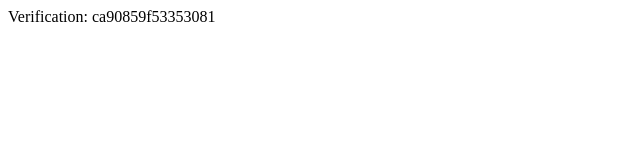
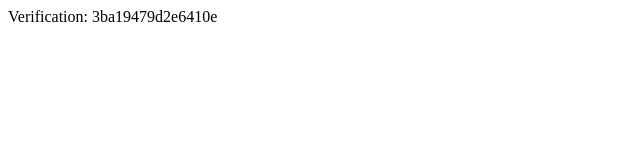
Before and after one commit to mrsergeyesmirnov-svg/landing, a plain HTML site: page landing3/yandex_3ba19479d2e6410e.html in a window 1280 px wide. Shown: the full height of the page, 0-640 px from the left. Drawn offline with Linux system fonts and the light colour scheme.

Commit message:
Update yandex_3ba19479d2e6410e.html

```diff
--- a/landing3/yandex_3ba19479d2e6410e.html
+++ b/landing3/yandex_3ba19479d2e6410e.html
@@ -2,5 +2,5 @@
     <head>
         <meta http-equiv="Content-Type" content="text/html; charset=UTF-8">
     </head>
-    <body>Verification: ca90859f53353081</body>
+    <body>Verification: 3ba19479d2e6410e</body>
 </html>
```
